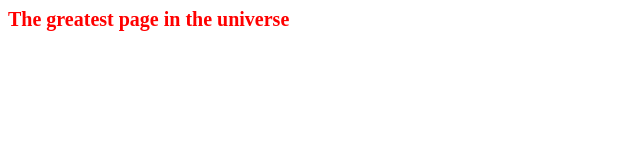
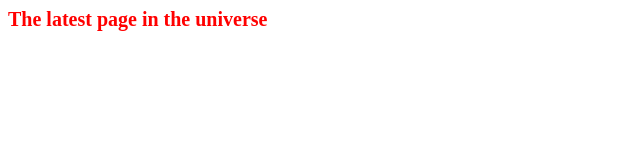
Before and after one commit to JKShark/fewdrepoexample, a plain HTML site: page index.html in a window 1280 px wide. Shown: the full height of the page, 0-640 px from the left. Drawn offline with Linux system fonts and the light colour scheme.

Commit message:
Changed the text in the heading

```diff
--- a/index.html
+++ b/index.html
@@ -5,6 +5,6 @@
 	<link rel="stylesheet" type="text/css" href="main.css">
 </head>
 <body>
-	<h1>The greatest page in the universe</h1>
+	<h1>The latest page in the universe</h1>
 </body>
 </html>
```
